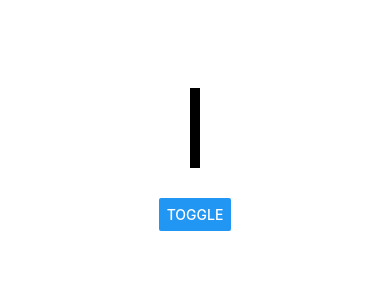
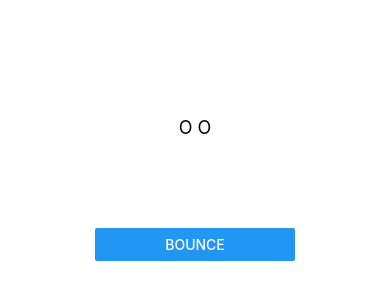
Before and after one commit to therealandydyck/myDigiPet, a React Native app: screen / in a window 390 px wide. Shown: the part 278-578 px from the top of the page. Built offline with nearby package versions, Linux system fonts and the light colour scheme.

Commit message:
Something

```diff
--- a/App.js
+++ b/App.js
@@ -1,46 +1,12 @@
-import Animated, {
-  useSharedValue,
-  withTiming,
-  useAnimatedStyle,
-  Easing,
-} from "react-native-reanimated";
-import { View, Button } from "react-native";
+import { View, Button, StyleSheet, Text } from "react-native";
+import React from "react";
+import PageStyles from "./stylesheets/pageStyles";
+import ThePet from "./components/pet";
 
-export default function AnimatedStyleUpdateExample(props) {
-  const randomWidth = useSharedValue(10);
-
-  const config = {
-    duration: 500,
-    easing: Easing.bezier(0.5, 0.01, 0, 1),
-  };
-
-  const style = useAnimatedStyle(() => {
-    return {
-      width: withTiming(randomWidth.value, config),
-    };
-  });
-
+export default function App() {
   return (
-    <View
-      style={{
-        flex: 1,
-        alignItems: "center",
-        justifyContent: "center",
-        flexDirection: "column",
-      }}
-    >
-      <Animated.View
-        style={[
-          { width: 100, height: 80, backgroundColor: "black", margin: 30 },
-          style,
-        ]}
-      />
-      <Button
-        title="toggle"
-        onPress={() => {
-          randomWidth.value = Math.random() * 350;
-        }}
-      />
+    <View style={PageStyles.container}>
+      <ThePet />
     </View>
   );
 }
--- /dev/null
+++ b/components/pet.js
@@ -0,0 +1,85 @@
+import Animated, {
+  useSharedValue,
+  withClamp,
+  withTiming,
+  withSpring,
+  Easing,
+  useAnimatedStyle,
+  withRepeat,
+  withSequence,
+  ReduceMotion,
+} from "react-native-reanimated";
+import { View, Button, Text } from "react-native";
+import { useState, useEffect } from "react";
+import React from "react";
+import PetStyles from "../stylesheets/petStyles";
+import petMood from "./petMood";
+
+export default function thePet() {
+  const offset = useSharedValue(0);
+  const petHeight = useSharedValue(100);
+  // const [petState, setPetState] = useState(null);
+
+  const style = useAnimatedStyle(() => ({
+    transform: [
+      {
+        translateY:
+          (offset.value, withClamp({ max: 0 }, withSpring(offset.value))),
+      },
+    ],
+    height: withSpring(petHeight.value),
+  }));
+
+  const verticalTransform = 70;
+  const verticalSquish = 100;
+  const durationTime = 250;
+
+  const handlePress = () => {
+    offset.value = withSequence(
+      withRepeat(
+        withTiming(-verticalTransform, {
+          duration: durationTime,
+        }),
+        8,
+        true
+      ),
+
+      withTiming(0, { duration: durationTime / 2 })
+    );
+    petHeight.value = withSequence(
+      withTiming(verticalSquish, { duration: durationTime }),
+      withRepeat(
+        withTiming(verticalSquish - 30, { duration: durationTime }),
+        8,
+        true
+      ),
+      // go back to 0 at the end
+      withTiming(100, { duration: durationTime / 2 })
+    );
+  };
+
+  // useEffect((petMood) => {
+  //   if (petMood > 7) {
+  //     setPetState(PetStyles.petHappy);
+  //   }
+
+  //   if (4 < petMood < 8) {
+  //     setPetState(PetStyles.petContent);
+  //   }
+
+  //   if (petMood < 4) {
+  //     setPetState(PetStyles.petSad);
+  //   }
+  // });
+
+  return (
+    <View>
+      <View style={PetStyles.petBox}>
+        <Animated.View style={[PetStyles.petBody, style, petMood.petColour]}>
+          <Text style={PetStyles.petEyes}>O O</Text>
+        </Animated.View>
+      </View>
+      <Button title="bounce" onPress={handlePress} />
+    </View>
+  );
+}
--- /dev/null
+++ b/components/petMood.js
@@ -0,0 +1,55 @@
+import { useEffect, useState } from "react";
+import { Text, View } from "react-native";
+import PetStyles from "../stylesheets/petStyles";
+
+export default function petMood(petColour) {
+  // moods: Happy, Sad, Angry, Content
+  const [mood, setMood] = useState(10);
+  const [petState, setPetState] = useState(null);
+
+  // const randomFace = (numFaces) => {
+  //     return Math.floor(Math.random() * numFaces)
+  // }
+
+  useEffect(() => {
+    setTimeout(() => tick(), 5000);
+  }, [mood]);
+
+  const tick = () => {
+    if (mood > 0) {
+      setMood((f) => f - 1);
+    }
+  };
+
+  const upMood = () => {
+    if (mood < 4) {
+      setMood((f) => f + 1);
+    }
+  };
+
+  const downMood = () => {
+    if (mood < 4) {
+      setMood((f) => f - 1);
+    }
+  };
+
+  useEffect(
+    (mood) => {
+      if (mood > 7) {
+        setPetState(PetStyles.petHappy);
+      }
+
+      if (4 < mood < 8) {
+        setPetState(PetStyles.petContent);
+      }
+
+      if (mood < 4) {
+        setPetState(PetStyles.petSad);
+      }
+    },
+    (petColour = petState),
+    [mood]
+  );
+
+  return mood;
+}
--- /dev/null
+++ b/stylesheets/pageStyles.js
@@ -0,0 +1,12 @@
+import { StyleSheet } from "react-native";
+
+const pageStyles = StyleSheet.create({
+    container: {
+        flex: 1,
+        flexDirection: 'column',
+        alignItems: 'center',
+        justifyContent: 'center',
+      },
+});
+
+export default pageStyles;
--- /dev/null
+++ b/stylesheets/petStyles.js
@@ -0,0 +1,31 @@
+import { StyleSheet } from "react-native";
+
+const petStyles = StyleSheet.create({
+  petBody: {
+    width: 100,
+    height: 100,
+    margin: 50,
+    borderRadius: 45,
+    // backgroundColor: "#b58df1",
+    justifyContent: "center",
+  },
+  petBox: {
+    height: 200,
+    width: 200,
+  },
+  petEyes: {
+    fontSize: 18,
+    textAlign: "center",
+  },
+  petHappy: {
+    backgroundColor: "yellow",
+  },
+  petSad: {
+    backgroundColor: "blue",
+  },
+  petContent: {
+    backgroundColor: "orange",
+  },
+});
+
+export default petStyles;
```
